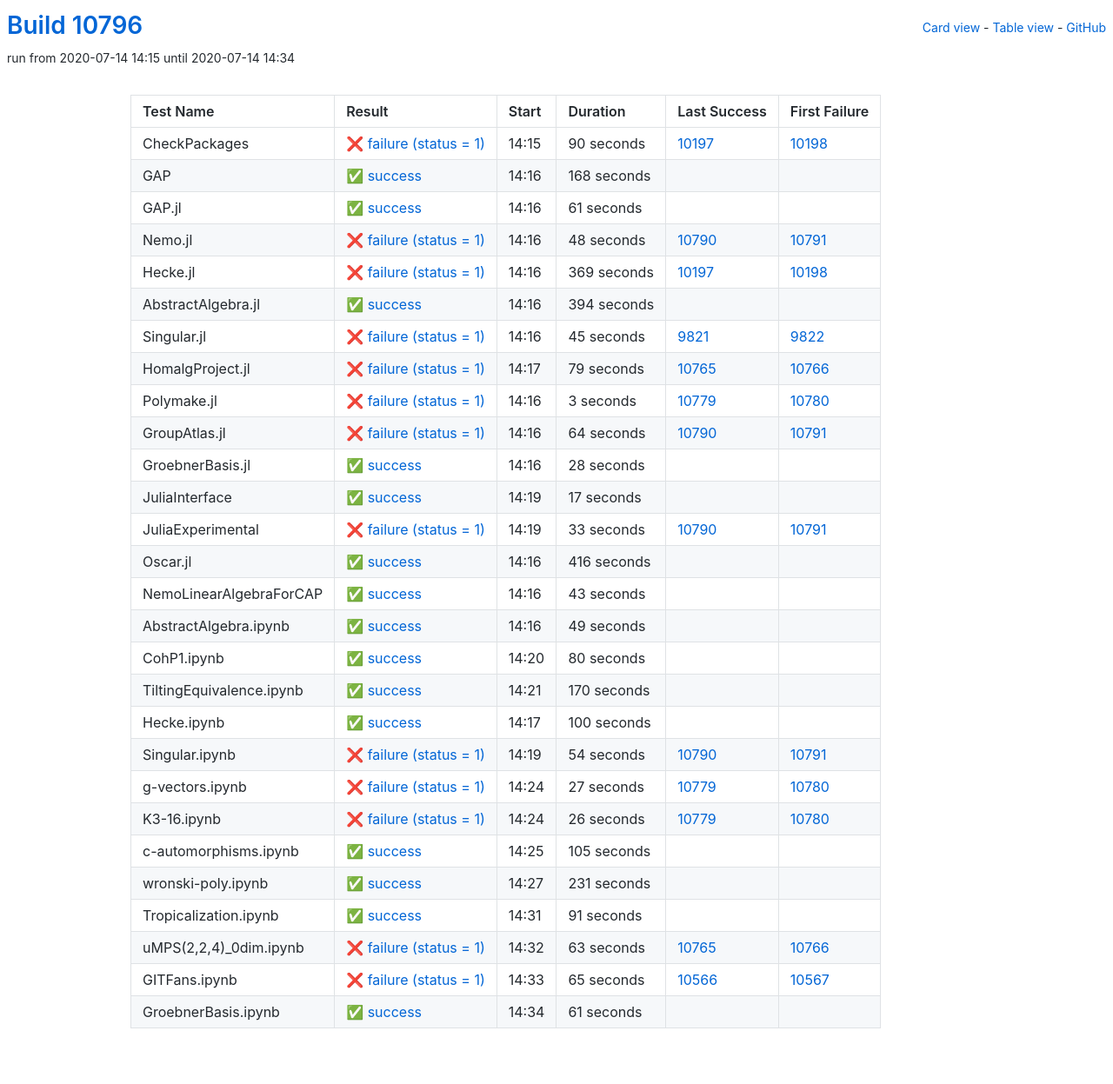
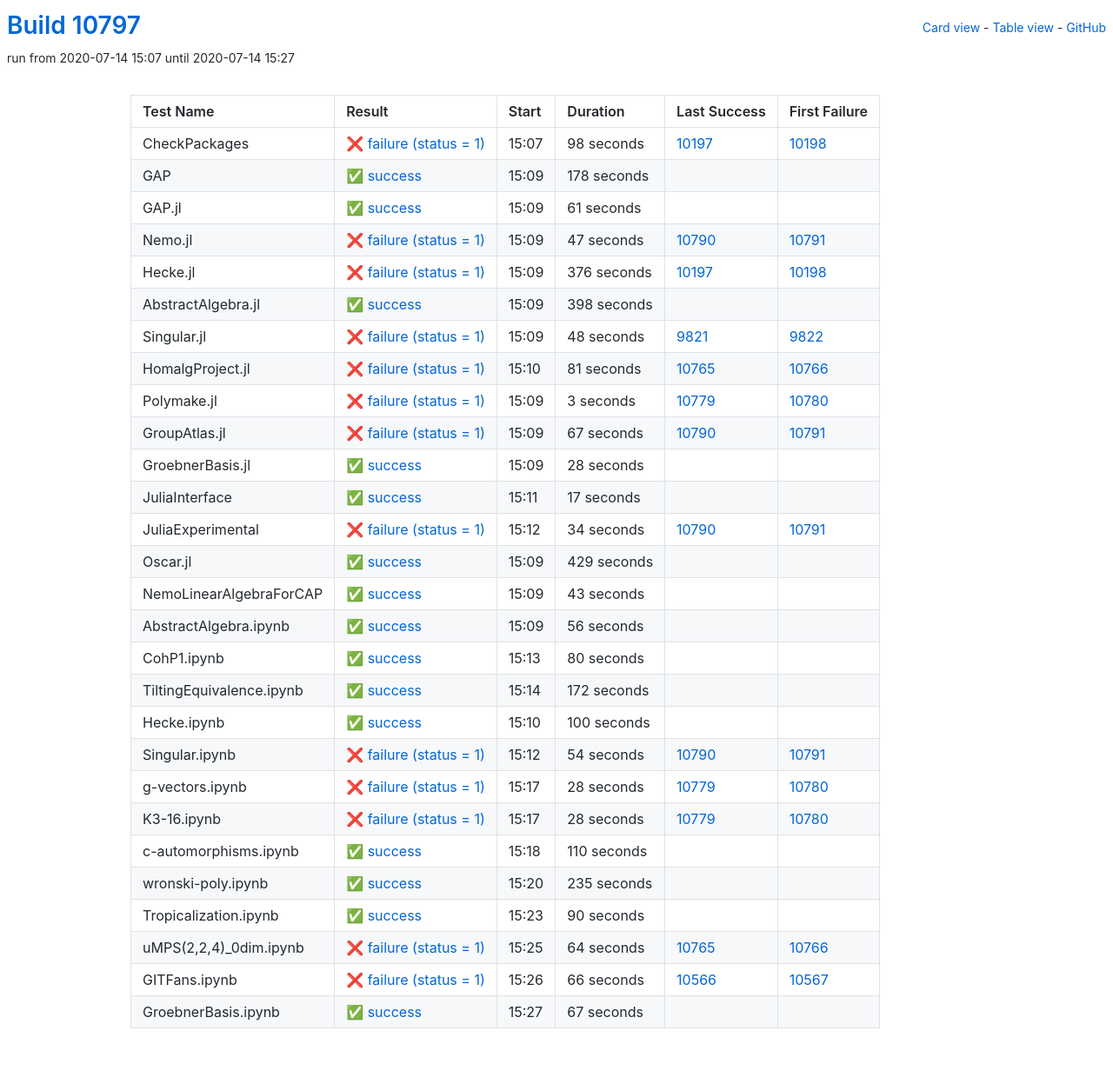
Before and after one commit to oscar-system/oscar-ci-status, a Jekyll site: the page built from table.html, in a window 1280 px wide. Shown: the whole page at 87% size. Built offline with Jekyll 4.4.1, drawn with Linux system fonts in a browser that asks for light colours.

Commit message:
Build #10797

```diff
--- a/_data/ci.yml
+++ b/_data/ci.yml
@@ -1,6 +1,6 @@
 ---
-build: 10796
-build_url: https://oscarci.mathematik.uni-kl.de/job/oscar/10796/
+build: 10797
+build_url: https://oscarci.mathematik.uni-kl.de/job/oscar/10797/
 job: oscar
 organization: oscar-system
 repo: oscar-ci-status
@@ -8,32 +8,32 @@
 tests:
 - name: CheckPackages
   id: checkpackages
-  log: https://oscarci.mathematik.uni-kl.de/job/oscar/10796/artifact/logs/build-10796/CheckPackages.log
-  start: 2020-07-14 14:15
+  log: https://oscarci.mathematik.uni-kl.de/job/oscar/10797/artifact/logs/build-10797/CheckPackages.log
+  start: 2020-07-14 15:07
   success: false
   exitcode: 1
   status: failure
-  duration: 90
+  duration: 98
   last_success: 10197
   last_success_url: https://oscarci.mathematik.uni-kl.de/job/oscar/10197/
   first_failure: 10198
   first_failure_url: https://oscarci.mathematik.uni-kl.de/job/oscar/10198/
 - name: GAP
   id: gap
-  log: https://oscarci.mathematik.uni-kl.de/job/oscar/10796/artifact/logs/build-10796/GAP.log
-  start: 2020-07-14 14:16
+  log: https://oscarci.mathematik.uni-kl.de/job/oscar/10797/artifact/logs/build-10797/GAP.log
+  start: 2020-07-14 15:09
   success: true
   exitcode: 0
   status: success
-  duration: 168
+  duration: 178
   last_success: false
   last_success_url:
   first_failure: false
   first_failure_url:
 - name: GAP.jl
   id: gap-jl
-  log: https://oscarci.mathematik.uni-kl.de/job/oscar/10796/artifact/logs/build-10796/GAP.jl.log
-  start: 2020-07-14 14:16
+  log: https://oscarci.mathematik.uni-kl.de/job/oscar/10797/artifact/logs/build-10797/GAP.jl.log
+  start: 2020-07-14 15:09
   success: true
   exitcode: 0
   status: success
@@ -44,68 +44,68 @@
   first_failure_url:
 - name: Nemo.jl
   id: nemo-jl
-  log: https://oscarci.mathematik.uni-kl.de/job/oscar/10796/artifact/logs/build-10796/Nemo.jl.log
-  start: 2020-07-14 14:16
+  log: https://oscarci.mathematik.uni-kl.de/job/oscar/10797/artifact/logs/build-10797/Nemo.jl.log
+  start: 2020-07-14 15:09
   success: false
   exitcode: 1
   status: failure
-  duration: 48
+  duration: 47
   last_success: 10790
   last_success_url: https://oscarci.mathematik.uni-kl.de/job/oscar/10790/
   first_failure: 10791
   first_failure_url: https://oscarci.mathematik.uni-kl.de/job/oscar/10791/
 - name: Hecke.jl
   id: hecke-jl
-  log: https://oscarci.mathematik.uni-kl.de/job/oscar/10796/artifact/logs/build-10796/Hecke.jl.log
-  start: 2020-07-14 14:16
+  log: https://oscarci.mathematik.uni-kl.de/job/oscar/10797/artifact/logs/build-10797/Hecke.jl.log
+  start: 2020-07-14 15:09
   success: false
   exitcode: 1
   status: failure
-  duration: 369
+  duration: 376
   last_success: 10197
   last_success_url: https://oscarci.mathematik.uni-kl.de/job/oscar/10197/
   first_failure: 10198
   first_failure_url: https://oscarci.mathematik.uni-kl.de/job/oscar/10198/
 - name: AbstractAlgebra.jl
   id: abstractalgebra-jl
-  log: https://oscarci.mathematik.uni-kl.de/job/oscar/10796/artifact/logs/build-10796/AbstractAlgebra.jl.log
-  start: 2020-07-14 14:16
+  log: https://oscarci.mathematik.uni-kl.de/job/oscar/10797/artifact/logs/build-10797/AbstractAlgebra.jl.log
+  start: 2020-07-14 15:09
   success: true
   exitcode: 0
   status: success
-  duration: 394
+  duration: 398
   last_success: false
   last_success_url:
   first_failure: false
   first_failure_url:
 - name: Singular.jl
   id: singular-jl
-  log: https://oscarci.mathematik.uni-kl.de/job/oscar/10796/artifact/logs/build-10796/Singular.jl.log
-  start: 2020-07-14 14:16
+  log: https://oscarci.mathematik.uni-kl.de/job/oscar/10797/artifact/logs/build-10797/Singular.jl.log
+  start: 2020-07-14 15:09
   success: false
   exitcode: 1
   status: failure
-  duration: 45
+  duration: 48
   last_success: 9821
   last_success_url: https://oscarci.mathematik.uni-kl.de/job/oscar/9821/
   first_failure: 9822
   first_failure_url: https://oscarci.mathematik.uni-kl.de/job/oscar/9822/
 - name: HomalgProject.jl
   id: homalgproject-jl
-  log: https://oscarci.mathematik.uni-kl.de/job/oscar/10796/artifact/logs/build-10796/HomalgProject.jl.log
-  start: 2020-07-14 14:17
+  log: https://oscarci.mathematik.uni-kl.de/job/oscar/10797/artifact/logs/build-10797/HomalgProject.jl.log
+  start: 2020-07-14 15:10
   success: false
   exitcode: 1
   status: failure
-  duration: 79
+  duration: 81
   last_success: 10765
   last_success_url: https://oscarci.mathematik.uni-kl.de/job/oscar/10765/
   first_failure: 10766
   first_failure_url: https://oscarci.mathematik.uni-kl.de/job/oscar/10766/
 - name: Polymake.jl
   id: polymake-jl
-  log: https://oscarci.mathematik.uni-kl.de/job/oscar/10796/artifact/logs/build-10796/Polymake.jl.log
-  start: 2020-07-14 14:16
+  log: https://oscarci.mathematik.uni-kl.de/job/oscar/10797/artifact/logs/build-10797/Polymake.jl.log
+  start: 2020-07-14 15:09
   success: false
   exitcode: 1
   status: failure
@@ -116,20 +116,20 @@
   first_failure_url: https://oscarci.mathematik.uni-kl.de/job/oscar/10780/
 - name: GroupAtlas.jl
   id: groupatlas-jl
-  log: https://oscarci.mathematik.uni-kl.de/job/oscar/10796/artifact/logs/build-10796/GroupAtlas.jl.log
-  start: 2020-07-14 14:16
+  log: https://oscarci.mathematik.uni-kl.de/job/oscar/10797/artifact/logs/build-10797/GroupAtlas.jl.log
+  start: 2020-07-14 15:09
   success: false
   exitcode: 1
   status: failure
-  duration: 64
+  duration: 67
   last_success: 10790
   last_success_url: https://oscarci.mathematik.uni-kl.de/job/oscar/10790/
   first_failure: 10791
   first_failure_url: https://oscarci.mathematik.uni-kl.de/job/oscar/10791/
 - name: GroebnerBasis.jl
   id: groebnerbasis-jl
-  log: https://oscarci.mathematik.uni-kl.de/job/oscar/10796/artifact/logs/build-10796/GroebnerBasis.jl.log
-  start: 2020-07-14 14:16
+  log: https://oscarci.mathematik.uni-kl.de/job/oscar/10797/artifact/logs/build-10797/GroebnerBasis.jl.log
+  start: 2020-07-14 15:09
   success: true
   exitcode: 0
   status: success
@@ -140,8 +140,8 @@
   first_failure_url:
 - name: JuliaInterface
   id: juliainterface
-  log: https://oscarci.mathematik.uni-kl.de/job/oscar/10796/artifact/logs/build-10796/JuliaInterface.log
-  start: 2020-07-14 14:19
+  log: https://oscarci.mathematik.uni-kl.de/job/oscar/10797/artifact/logs/build-10797/JuliaInterface.log
+  start: 2020-07-14 15:11
   success: true
   exitcode: 0
   status: success
@@ -152,32 +152,32 @@
   first_failure_url:
 - name: JuliaExperimental
   id: juliaexperimental
-  log: https://oscarci.mathematik.uni-kl.de/job/oscar/10796/artifact/logs/build-10796/JuliaExperimental.log
-  start: 2020-07-14 14:19
+  log: https://oscarci.mathematik.uni-kl.de/job/oscar/10797/artifact/logs/build-10797/JuliaExperimental.log
+  start: 2020-07-14 15:12
   success: false
   exitcode: 1
   status: failure
-  duration: 33
+  duration: 34
   last_success: 10790
   last_success_url: https://oscarci.mathematik.uni-kl.de/job/oscar/10790/
   first_failure: 10791
   first_failure_url: https://oscarci.mathematik.uni-kl.de/job/oscar/10791/
 - name: Oscar.jl
   id: oscar-jl
-  log: https://oscarci.mathematik.uni-kl.de/job/oscar/10796/artifact/logs/build-10796/Oscar.jl.log
-  start: 2020-07-14 14:16
+  log: https://oscarci.mathematik.uni-kl.de/job/oscar/10797/artifact/logs/build-10797/Oscar.jl.log
+  start: 2020-07-14 15:09
   success: true
   exitcode: 0
   status: success
-  duration: 416
+  duration: 429
   last_success: false
   last_success_url:
   first_failure: false
   first_failure_url:
 - name: NemoLinearAlgebraForCAP
   id: nemolinearalgebraforcap
-  log: https://oscarci.mathematik.uni-kl.de/job/oscar/10796/artifact/logs/build-10796/NemoLinearAlgebraForCAP.log
-  start: 2020-07-14 14:16
+  log: https://oscarci.mathematik.uni-kl.de/job/oscar/10797/artifact/logs/build-10797/NemoLinearAlgebraForCAP.log
+  start: 2020-07-14 15:09
   success: true
   exitcode: 0
   status: success
@@ -188,20 +188,20 @@
   first_failure_url:
 - name: AbstractAlgebra.ipynb
   id: abstractalgebra-ipynb
-  log: https://oscarci.mathematik.uni-kl.de/job/oscar/10796/artifact/logs/build-10796/AbstractAlgebra.ipynb.log
-  start: 2020-07-14 14:16
+  log: https://oscarci.mathematik.uni-kl.de/job/oscar/10797/artifact/logs/build-10797/AbstractAlgebra.ipynb.log
+  start: 2020-07-14 15:09
   success: true
   exitcode: 0
   status: success
-  duration: 49
+  duration: 56
   last_success: false
   last_success_url:
   first_failure: false
   first_failure_url:
 - name: CohP1.ipynb
   id: cohp1-ipynb
-  log: https://oscarci.mathematik.uni-kl.de/job/oscar/10796/artifact/logs/build-10796/CohP1.ipynb.log
-  start: 2020-07-14 14:20
+  log: https://oscarci.mathematik.uni-kl.de/job/oscar/10797/artifact/logs/build-10797/CohP1.ipynb.log
+  start: 2020-07-14 15:13
   success: true
   exitcode: 0
   status: success
@@ -212,20 +212,20 @@
   first_failure_url:
 - name: TiltingEquivalence.ipynb
   id: tiltingequivalence-ipynb
-  log: https://oscarci.mathematik.uni-kl.de/job/oscar/10796/artifact/logs/build-10796/TiltingEquivalence.ipynb.log
-  start: 2020-07-14 14:21
+  log: https://oscarci.mathematik.uni-kl.de/job/oscar/10797/artifact/logs/build-10797/TiltingEquivalence.ipynb.log
+  start: 2020-07-14 15:14
   success: true
   exitcode: 0
   status: success
-  duration: 170
+  duration: 172
   last_success: false
   last_success_url:
   first_failure: false
   first_failure_url:
 - name: Hecke.ipynb
   id: hecke-ipynb
-  log: https://oscarci.mathematik.uni-kl.de/job/oscar/10796/artifact/logs/build-10796/Hecke.ipynb.log
-  start: 2020-07-14 14:17
+  log: https://oscarci.mathematik.uni-kl.de/job/oscar/10797/artifact/logs/build-10797/Hecke.ipynb.log
+  start: 2020-07-14 15:10
   success: true
   exitcode: 0
   status: success
@@ -236,8 +236,8 @@
   first_failure_url:
 - name: Singular.ipynb
   id: singular-ipynb
-  log: https://oscarci.mathematik.uni-kl.de/job/oscar/10796/artifact/logs/build-10796/Singular.ipynb.log
-  start: 2020-07-14 14:19
+  log: https://oscarci.mathematik.uni-kl.de/job/oscar/10797/artifact/logs/build-10797/Singular.ipynb.log
+  start: 2020-07-14 15:12
   success: false
   exitcode: 1
   status: failure
@@ -248,96 +248,96 @@
   first_failure_url: https://oscarci.mathematik.uni-kl.de/job/oscar/10791/
 - name: g-vectors.ipynb
   id: g-vectors-ipynb
-  log: https://oscarci.mathematik.uni-kl.de/job/oscar/10796/artifact/logs/build-10796/g-vectors.ipynb.log
-  start: 2020-07-14 14:24
+  log: https://oscarci.mathematik.uni-kl.de/job/oscar/10797/artifact/logs/build-10797/g-vectors.ipynb.log
+  start: 2020-07-14 15:17
   success: false
   exitcode: 1
   status: failure
-  duration: 27
+  duration: 28
   last_success: 10779
   last_success_url: https://oscarci.mathematik.uni-kl.de/job/oscar/10779/
   first_failure: 10780
   first_failure_url: https://oscarci.mathematik.uni-kl.de/job/oscar/10780/
 - name: K3-16.ipynb
   id: k3-16-ipynb
-  log: https://oscarci.mathematik.uni-kl.de/job/oscar/10796/artifact/logs/build-10796/K3-16.ipynb.log
-  start: 2020-07-14 14:24
+  log: https://oscarci.mathematik.uni-kl.de/job/oscar/10797/artifact/logs/build-10797/K3-16.ipynb.log
+  start: 2020-07-14 15:17
   success: false
   exitcode: 1
   status: failure
-  duration: 26
+  duration: 28
   last_success: 10779
   last_success_url: https://oscarci.mathematik.uni-kl.de/job/oscar/10779/
   first_failure: 10780
   first_failure_url: https://oscarci.mathematik.uni-kl.de/job/oscar/10780/
 - name: c-automorphisms.ipynb
   id: c-automorphisms-ipynb
-  log: https://oscarci.mathematik.uni-kl.de/job/oscar/10796/artifact/logs/build-10796/c-automorphisms.ipynb.log
-  start: 2020-07-14 14:25
+  log: https://oscarci.mathematik.uni-kl.de/job/oscar/10797/artifact/logs/build-10797/c-automorphisms.ipynb.log
+  start: 2020-07-14 15:18
   success: true
   exitcode: 0
   status: success
-  duration: 105
+  duration: 110
   last_success: false
   last_success_url:
   first_failure: false
   first_failure_url:
 - name: wronski-poly.ipynb
   id: wronski-poly-ipynb
-  log: https://oscarci.mathematik.uni-kl.de/job/oscar/10796/artifact/logs/build-10796/wronski-poly.ipynb.log
-  start: 2020-07-14 14:27
+  log: https://oscarci.mathematik.uni-kl.de/job/oscar/10797/artifact/logs/build-10797/wronski-poly.ipynb.log
+  start: 2020-07-14 15:20
   success: true
   exitcode: 0
   status: success
-  duration: 231
+  duration: 235
   last_success: false
   last_success_url:
   first_failure: false
   first_failure_url:
 - name: Tropicalization.ipynb
   id: tropicalization-ipynb
-  log: https://oscarci.mathematik.uni-kl.de/job/oscar/10796/artifact/logs/build-10796/Tropicalization.ipynb.log
-  start: 2020-07-14 14:31
+  log: https://oscarci.mathematik.uni-kl.de/job/oscar/10797/artifact/logs/build-10797/Tropicalization.ipynb.log
+  start: 2020-07-14 15:23
   success: true
   exitcode: 0
   status: success
-  duration: 91
+  duration: 90
   last_success: false
   last_success_url:
   first_failure: false
   first_failure_url:
 - name: uMPS(2,2,4)_0dim.ipynb
   id: umps-2-2-4-0dim-ipynb
-  log: https://oscarci.mathematik.uni-kl.de/job/oscar/10796/artifact/logs/build-10796/uMPS-2-2-4-_0dim.ipynb.log
-  start: 2020-07-14 14:32
+  log: https://oscarci.mathematik.uni-kl.de/job/oscar/10797/artifact/logs/build-10797/uMPS-2-2-4-_0dim.ipynb.log
+  start: 2020-07-14 15:25
   success: false
   exitcode: 1
   status: failure
-  duration: 63
+  duration: 64
   last_success: 10765
   last_success_url: https://oscarci.mathematik.uni-kl.de/job/oscar/10765/
   first_failure: 10766
   first_failure_url: https://oscarci.mathematik.uni-kl.de/job/oscar/10766/
 - name: GITFans.ipynb
   id: gitfans-ipynb
-  log: https://oscarci.mathematik.uni-kl.de/job/oscar/10796/artifact/logs/build-10796/GITFans.ipynb.log
-  start: 2020-07-14 14:33
+  log: https://oscarci.mathematik.uni-kl.de/job/oscar/10797/artifact/logs/build-10797/GITFans.ipynb.log
+  start: 2020-07-14 15:26
   success: false
   exitcode: 1
   status: failure
-  duration: 65
+  duration: 66
   last_success: 10566
   last_success_url: https://oscarci.mathematik.uni-kl.de/job/oscar/10566/
   first_failure: 10567
   first_failure_url: https://oscarci.mathematik.uni-kl.de/job/oscar/10567/
 - name: GroebnerBasis.ipynb
   id: groebnerbasis-ipynb
-  log: https://oscarci.mathematik.uni-kl.de/job/oscar/10796/artifact/logs/build-10796/GroebnerBasis.ipynb.log
-  start: 2020-07-14 14:34
+  log: https://oscarci.mathematik.uni-kl.de/job/oscar/10797/artifact/logs/build-10797/GroebnerBasis.ipynb.log
+  start: 2020-07-14 15:27
   success: true
   exitcode: 0
   status: success
-  duration: 61
+  duration: 67
   last_success: false
   last_success_url:
   first_failure: false
```
Also changed, not shown: README.md.
